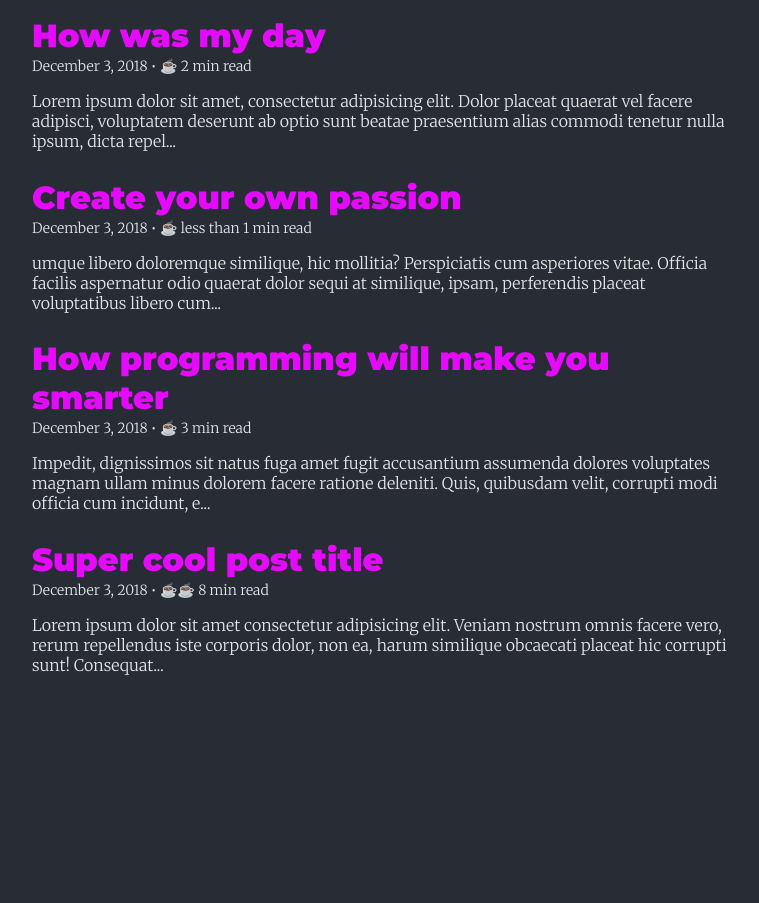
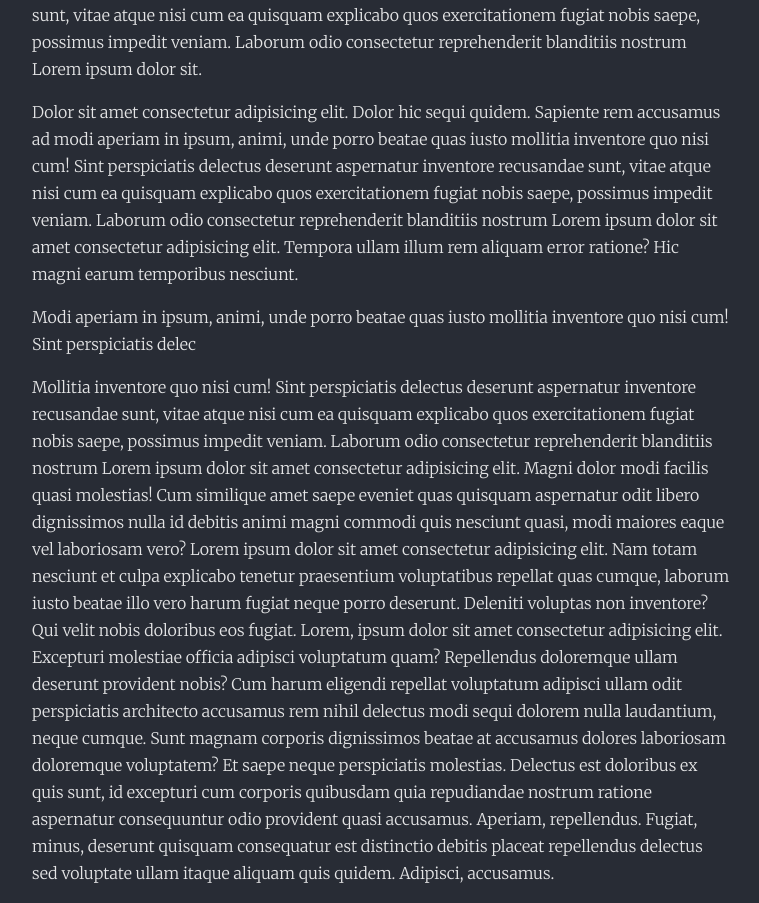
Before and after one commit to Vasylkivskyi/my-blog-frontend, a React (Create React App) app: page /1 in a window 1280 px wide. Shown: the part 396-1299 px from the top of the page, without its empty margins (258-1017 px from the left). Before the commit the page ends 1091 px from the top, so only its background shows below. Built offline with nearby package versions, Linux system fonts and the light colour scheme.

Commit message:
add post page

```diff
--- a/package.json
+++ b/package.json
@@ -10,6 +10,7 @@
     "@types/node": "^12.12.14",
     "@types/react": "^16.9.15",
     "@types/react-dom": "^16.9.4",
+    "@types/react-router-dom": "^5.1.3",
     "node-sass": "^4.13.0",
     "react": "^16.12.0",
     "react-dom": "^16.12.0",
--- a/src/App.tsx
+++ b/src/App.tsx
@@ -1,14 +1,21 @@
 import React from "react";
 import "./App.scss";
 import Nav from "./components/nav/Nav";
+import Post from "./components/post/Post";
 import PostList from "./containers/postsList/PostList";
+import { BrowserRouter as Router, Switch, Route } from "react-router-dom";
 
 const App: React.FC = () => {
   return (
-    <div className="App">
-      <Nav />
-      <PostList />
-    </div>
+    <Router>
+      <div className="App">
+        <Nav />
+        <Switch>
+          <Route path="/" exact component={PostList} />
+          <Route path="/:post" exact component={Post} />
+        </Switch>
+      </div>
+    </Router>
   );
 };
 
--- /dev/null
+++ b/src/Utils/RoutesHelper.tsx
@@ -0,0 +1,4 @@
+const slugify = (title: string): string => title.replace(/ /g, "_");
+const deslugify = (title: string): string => title.replace(/_/g, " ");
+
+export { slugify, deslugify };
--- a/src/components/nav/Nav.tsx
+++ b/src/components/nav/Nav.tsx
@@ -1,11 +1,14 @@
 import React from "react";
 import homepage from "../../homepage.jpg";
 import "./nav.scss";
+import { Link } from "react-router-dom";
 
 const Nav: React.FC = () => {
   return (
     <div className="navbar">
-      <h1>Inside the flow</h1>
+      <Link to="/">
+        <h1>Inside the flow</h1>
+      </Link>
       <div className="info">
         <img className="image" src={homepage} alt="Pavlo" />
         <div className="info-text">
--- /dev/null
+++ b/src/components/post/Post.tsx
@@ -0,0 +1,68 @@
+import React from "react";
+import "./post.scss";
+import { deslugify } from "../../Utils/RoutesHelper";
+import { MatchIncludedInterface } from "../../interfaces/interfaces";
+
+const Post: React.FC<MatchIncludedInterface> = ({ match }) => {
+  console.log(match);
+  const { params } = match;
+  const { post } = params;
+
+  return (
+    <div className="post">
+      <h1>{deslugify(post)}</h1>
+      <p>
+        Lorem ipsum dolor sit amet consectetur adipisicing elit. Dolor hic sequi
+        quidem. Sapiente rem accusamus ad modi aperiam in ipsum, animi, unde
+        porro beatae quas iusto mollitia inventore quo nisi cum! Sint
+        perspiciatis delectus deserunt aspernatur inventore recusandae sunt,
+        vitae atque nisi cum ea quisquam explicabo quos exercitationem fugiat
+        nobis saepe, possimus impedit veniam. Laborum odio consectetur
+        reprehenderit blanditiis nostrum Lorem ipsum dolor sit.
+      </p>
+      <p>
+        Dolor sit amet consectetur adipisicing elit. Dolor hic sequi quidem.
+        Sapiente rem accusamus ad modi aperiam in ipsum, animi, unde porro
+        beatae quas iusto mollitia inventore quo nisi cum! Sint perspiciatis
+        delectus deserunt aspernatur inventore recusandae sunt, vitae atque nisi
+        cum ea quisquam explicabo quos exercitationem fugiat nobis saepe,
+        possimus impedit veniam. Laborum odio consectetur reprehenderit
+        blanditiis nostrum Lorem ipsum dolor sit amet consectetur adipisicing
+        elit. Tempora ullam illum rem aliquam error ratione? Hic magni earum
+        temporibus nesciunt.
+      </p>
+      <p>
+        Modi aperiam in ipsum, animi, unde porro beatae quas iusto mollitia
+        inventore quo nisi cum! Sint perspiciatis delec
+      </p>
+      <p>
+        Mollitia inventore quo nisi cum! Sint perspiciatis delectus deserunt
+        aspernatur inventore recusandae sunt, vitae atque nisi cum ea quisquam
+        explicabo quos exercitationem fugiat nobis saepe, possimus impedit
+        veniam. Laborum odio consectetur reprehenderit blanditiis nostrum Lorem
+        ipsum dolor sit amet consectetur adipisicing elit. Magni dolor modi
+        facilis quasi molestias! Cum similique amet saepe eveniet quas quisquam
+        aspernatur odit libero dignissimos nulla id debitis animi magni commodi
+        quis nesciunt quasi, modi maiores eaque vel laboriosam vero? Lorem ipsum
+        dolor sit amet consectetur adipisicing elit. Nam totam nesciunt et culpa
+        explicabo tenetur praesentium voluptatibus repellat quas cumque, laborum
+        iusto beatae illo vero harum fugiat neque porro deserunt. Deleniti
+        voluptas non inventore? Qui velit nobis doloribus eos fugiat. Lorem,
+        ipsum dolor sit amet consectetur adipisicing elit. Excepturi molestiae
+        officia adipisci voluptatum quam? Repellendus doloremque ullam deserunt
+        provident nobis? Cum harum eligendi repellat voluptatum adipisci ullam
+        odit perspiciatis architecto accusamus rem nihil delectus modi sequi
+        dolorem nulla laudantium, neque cumque. Sunt magnam corporis dignissimos
+        beatae at accusamus dolores laboriosam doloremque voluptatem? Et saepe
+        neque perspiciatis molestias. Delectus est doloribus ex quis sunt, id
+        excepturi cum corporis quibusdam quia repudiandae nostrum ratione
+        aspernatur consequuntur odio provident quasi accusamus. Aperiam,
+        repellendus. Fugiat, minus, deserunt quisquam consequatur est distinctio
+        debitis placeat repellendus delectus sed voluptate ullam itaque aliquam
+        quis quidem. Adipisci, accusamus.
+      </p>
+    </div>
+  );
+};
+
+export default Post;
--- /dev/null
+++ b/src/components/post/post.scss
@@ -0,0 +1,5 @@
+.post {
+  p {
+    line-height: 27px;
+  }
+}
--- a/src/components/postListItem/PostLIstItem.tsx
+++ b/src/components/postListItem/PostLIstItem.tsx
@@ -1,5 +1,7 @@
 import React from "react";
 import "./PostLIstItem.scss";
+import { Link } from "react-router-dom";
+import { slugify } from "../../Utils/RoutesHelper";
 
 interface PostLIstItemInterface {
   title: string;
@@ -9,7 +11,6 @@ interface PostLIstItemInterface {
 
 const PostLIstItem: React.FC<PostLIstItemInterface> = ({ title, text }) => {
   const wordsLength = text.split(" ").length;
-  //Math.ceil(text.length / 600);
   const readTime =
     wordsLength < 200
       ? "less than 1 min read"
@@ -30,7 +31,9 @@ const PostLIstItem: React.FC<PostLIstItemInterface> = ({ title, text }) => {
 
   return (
     <div className="post-list-item">
-      <h2>{title}</h2>
+      <Link to={`/${slugify(title)}`}>
+        <h2>{title}</h2>
+      </Link>
       <div className="post-list-item__info">
         December 3, 2018 • {renderCups()} {readTime}
       </div>
--- /dev/null
+++ b/src/interfaces/interfaces.ts
@@ -0,0 +1,9 @@
+export interface MatchInterface {
+  path: string;
+  url: string;
+  params: { post: string };
+}
+
+export interface MatchIncludedInterface {
+  match: MatchInterface;
+}
```
Also changed, not shown: src/homepage.jpg, 1 other file (tests, documents, lock files or other folders).
